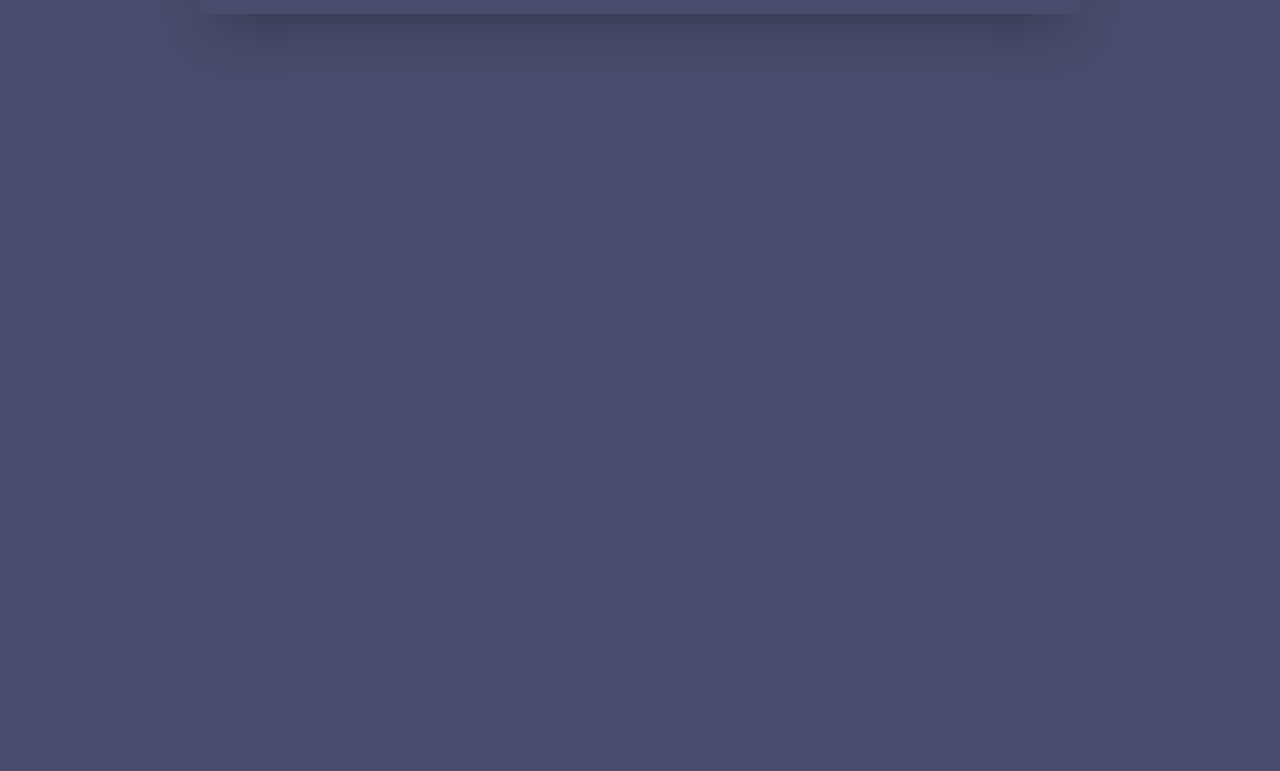
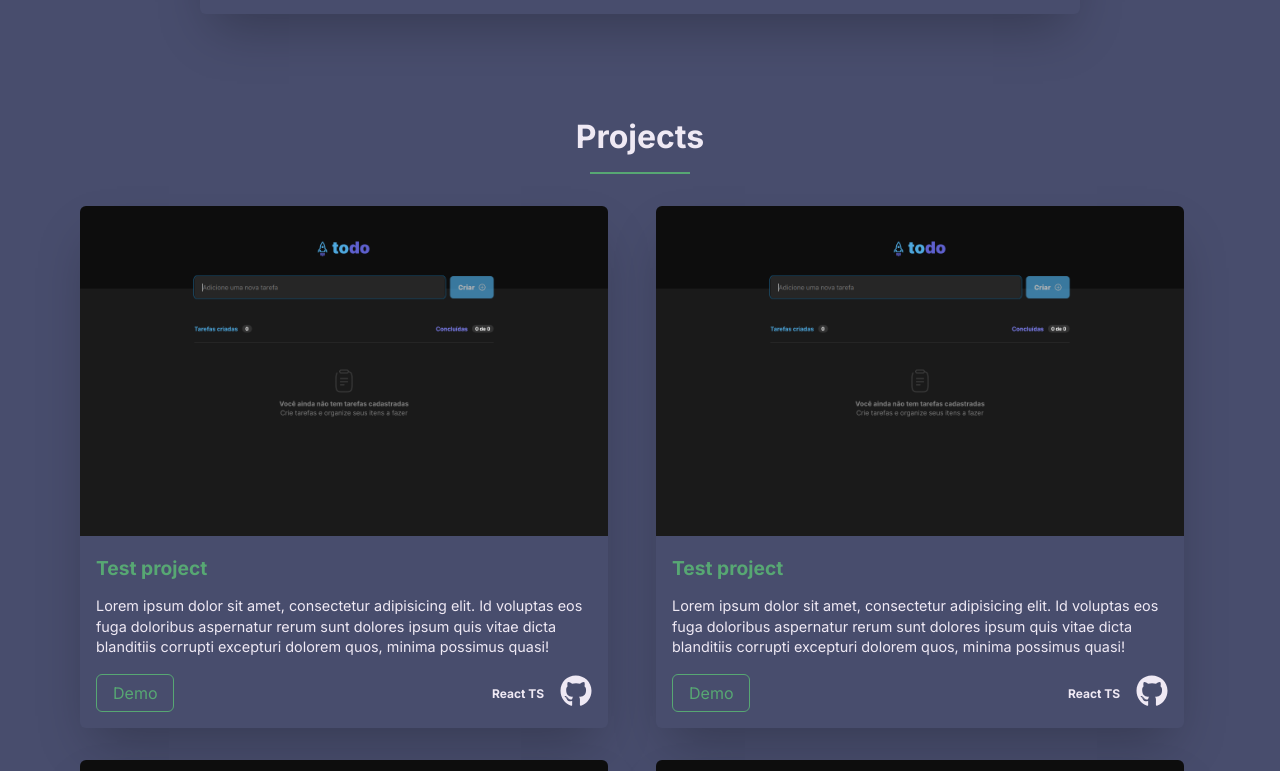
Before and after one commit to kdumagalhaes/hellocarlos, a React (Vite) app: page / in a window 1280 px wide. Shown: the part 1449-2220 px from the top of the page. Before the commit the page ends 1600 px from the top, so only its background shows below. Built offline with nearby package versions, Linux system fonts and the light colour scheme.

Commit message:
Add Projects section

```diff
--- a/src/App.tsx
+++ b/src/App.tsx
@@ -8,6 +8,7 @@ import { ThemeProvider } from 'styled-components'
 import { defaultTheme } from './themes/default'
 import { HeaderNav } from './components/Header/HeaderNav'
 import { AboutMe } from './components/AboutMe/AboutMe'
+import { Projects } from './components/Projects/Projects'
 
 function App() {
   return (
@@ -15,6 +16,7 @@ function App() {
       <HeaderNav />
       <Hero />
       <AboutMe />
+      <Projects />
       {/* <Wip /> */}
       <GlobalStyles />
     </ThemeProvider>
--- a/src/components/AboutMe/AboutMe.tsx
+++ b/src/components/AboutMe/AboutMe.tsx
@@ -4,7 +4,7 @@ import { Container, Bio } from './styles'
 // assets
 import ProfilePicture from '../../assets/images/profile-pic.webp'
 import { Button } from '../Button/Button'
-import {FaLinkedin, FaGithub} from 'react-icons/fa'
+import { FaLinkedin, FaGithub } from 'react-icons/fa'
 
 export function AboutMe() {
   return (
@@ -18,15 +18,16 @@ export function AboutMe() {
         />
         <div className="wrapper">
           <p className="paragraph">
-            Luso-Brazilian professional graduated in Advertising and
-            Software Development, passionate for <strong>Front-end development</strong>.
+            Luso-Brazilian professional graduated in Advertising and Software
+            Development, passionate for <strong>Front-end development</strong>.
           </p>
           <p className="paragraph">
             I am currently a mid-level Product Support Specialist working on the
-            VTEX IO, VTEX Store Framework, VTEX CMS and SRE at VTEX, which has allowed me to be directly
-            related to the vision and future of our main products, in addition
-            to being in direct contact with Front-end tools such as React Developer Tools, VTEX IO CLI (VTEX Toolbelt), JavaScript, React JS,
-            CSS, and many others.
+            VTEX IO, VTEX Store Framework, VTEX CMS and SRE at VTEX, which has
+            allowed me to be directly related to the vision and future of our
+            main products, in addition to being in direct contact with Front-end
+            tools such as React Developer Tools, VTEX IO CLI (VTEX Toolbelt),
+            JavaScript, React JS, CSS, and many others.
           </p>
           <p className="paragraph">
             Previously, I was responsible for managing the Physical Stores
@@ -39,8 +40,24 @@ export function AboutMe() {
           <div className="resume-social">
             <Button text="Resumé" />
             <ul>
-                <li><a href="https://www.linkedin.com/in/kdumagalhaes/" target='_blank'><FaLinkedin size={38} color='#EFE9F4' /></a></li>
-                <li><a href="https://github.com/kdumagalhaes" target='_blank'><FaGithub size={38} color='#EFE9F4' /></a></li>
+              <li>
+                <a
+                  href="https://www.linkedin.com/in/kdumagalhaes/"
+                  target="_blank"
+                  rel="noreferrer"
+                >
+                  <FaLinkedin size={38} color="#EFE9F4" />
+                </a>
+              </li>
+              <li>
+                <a
+                  href="https://github.com/kdumagalhaes"
+                  target="_blank"
+                  rel="noreferrer"
+                >
+                  <FaGithub size={38} color="#EFE9F4" />
+                </a>
+              </li>
             </ul>
           </div>
         </div>
--- a/src/components/AboutMe/styles.ts
+++ b/src/components/AboutMe/styles.ts
@@ -1,7 +1,7 @@
 import styled from 'styled-components'
 
 export const Container = styled.main`
-  height: 100vh;
+  height: 100%;
   padding-top: 4.4rem;
 
   @media (max-width: 480px) {
@@ -10,10 +10,10 @@ export const Container = styled.main`
 `
 
 export const Bio = styled.div`
-border-radius: 6px;
-padding: 1rem;
-margin: 1rem auto;
-max-width: 55rem;
+  border-radius: 6px;
+  padding: 1rem;
+  margin: 1rem auto;
+  max-width: 55rem;
   display: flex;
   gap: 2rem;
   box-shadow: 0 25px 50px -12px rgb(0 0 0 / 0.25);
@@ -44,6 +44,7 @@ max-width: 55rem;
 
   @media (max-width: 480px) {
     flex-direction: column;
+    box-shadow: none;
 
     .profile-pic {
       max-width: 100%;
--- a/src/components/Header/styles.ts
+++ b/src/components/Header/styles.ts
@@ -7,7 +7,7 @@ export const Container = styled.div`
   top: 0;
   width: 100%;
   box-shadow: 0 4px 6px -1px rgb(0 0 0 / 0.1), 0 2px 4px -2px rgb(0 0 0 / 0.1);
-  `
+`
 
 export const Header = styled.header`
   max-width: 70rem;
--- /dev/null
+++ b/src/components/Projects/Card/Card.tsx
@@ -0,0 +1,48 @@
+import { Container } from './styles'
+
+// assets
+import { FaGithub } from 'react-icons/fa'
+
+export interface CardProps {
+  title: string
+  description: string
+  url: string
+  language: string
+  thumbnail: string
+  repository: string
+}
+
+export function Card({
+  description,
+  language,
+  thumbnail,
+  title,
+  url,
+  repository,
+}: CardProps) {
+  return (
+    <Container>
+      <img src={thumbnail} alt={title} className="thumbnail" />
+      <div className="wrapper">
+        <p className="title">{title}</p>
+        <p className="description">{description}</p>
+        <div className="links-language">
+          <a href={url} className="url" target="_blank" rel="noreferrer">
+            Demo
+          </a>
+          <div className="techs">
+            <p className="language">{language}</p>
+            <a
+              href={repository}
+              className="repository"
+              target="_blank"
+              rel="noreferrer"
+            >
+              <FaGithub size={32} color="#EFE9F4" />
+            </a>
+          </div>
+        </div>
+      </div>
+    </Container>
+  )
+}
--- /dev/null
+++ b/src/components/Projects/Card/styles.ts
@@ -0,0 +1,61 @@
+import styled from 'styled-components'
+
+export const Container = styled.div`
+  border-radius: 6px;
+  box-shadow: 0 25px 50px -12px rgb(0 0 0 / 0.25);
+  max-width: 33rem;
+
+  .wrapper {
+    padding: 1rem;
+  }
+
+  .thumbnail {
+    max-width: 33rem;
+    border-top-right-radius: 6px;
+    border-top-left-radius: 6px;
+  }
+
+  .title {
+    font-weight: 700;
+    font-size: 1.2rem;
+    margin-bottom: 1rem;
+    color: ${(props) => props.theme['forest-green']};
+  }
+
+  .description {
+    font-size: 0.9rem;
+    line-height: 1.3rem;
+    margin-bottom: 1rem;
+  }
+
+  .links-language {
+    display: flex;
+    align-items: center;
+    justify-content: space-between;
+  }
+
+  .url {
+    padding: 0.5rem 1rem;
+    border: 1px solid ${(props) => props.theme['forest-green']};
+    border-radius: 6px;
+    color: ${(props) => props.theme['forest-green']};
+    text-decoration: none;
+  }
+
+  .techs {
+    display: flex;
+    align-items: center;
+    gap: 1rem;
+  }
+
+  .language {
+    font-size: 0.75rem;
+    font-weight: 700;
+  }
+
+  @media (max-width: 480px) {
+    .thumbnail {
+      width: 100%;
+    }
+  }
+`
--- /dev/null
+++ b/src/components/Projects/Projects.tsx
@@ -0,0 +1,67 @@
+import { SectionTitle } from '../SectionTitle/SectionTitle'
+import { Container, ProjectsGrid } from './styles'
+
+// components
+import { Card, CardProps } from './Card/Card'
+
+const projects: CardProps[] = [
+  {
+    description:
+      'Lorem ipsum dolor sit amet, consectetur adipisicing elit. Id voluptas eos fuga doloribus aspernatur rerum sunt dolores ipsum quis vitae dicta blanditiis corrupti excepturi dolorem quos, minima possimus quasi!',
+    language: 'React TS',
+    thumbnail: 'src/assets/thumbnails/todo-thumb.webp',
+    title: 'Test project',
+    url: '#',
+    repository: '#',
+  },
+  {
+    description:
+      'Lorem ipsum dolor sit amet, consectetur adipisicing elit. Id voluptas eos fuga doloribus aspernatur rerum sunt dolores ipsum quis vitae dicta blanditiis corrupti excepturi dolorem quos, minima possimus quasi!',
+    language: 'React TS',
+    thumbnail: 'src/assets/thumbnails/todo-thumb.webp',
+    title: 'Test project',
+    url: '#',
+    repository: '#',
+  },
+  {
+    description:
+      'Lorem ipsum dolor sit amet, consectetur adipisicing elit. Id voluptas eos fuga doloribus aspernatur rerum sunt dolores ipsum quis vitae dicta blanditiis corrupti excepturi dolorem quos, minima possimus quasi!',
+    language: 'React TS',
+    thumbnail: 'src/assets/thumbnails/todo-thumb.webp',
+    title: 'Test project',
+    url: '#',
+    repository: '#',
+  },
+  {
+    description:
+      'Lorem ipsum dolor sit amet, consectetur adipisicing elit. Id voluptas eos fuga doloribus aspernatur rerum sunt dolores ipsum quis vitae dicta blanditiis corrupti excepturi dolorem quos, minima possimus quasi!',
+    language: 'React TS',
+    thumbnail: 'src/assets/thumbnails/todo-thumb.webp',
+    title: 'Test project',
+    url: '#',
+    repository: '#',
+  },
+]
+
+export function Projects() {
+  return (
+    <Container>
+      <SectionTitle text="Projects" />
+      <ProjectsGrid>
+        {projects.map((project) => {
+          return (
+            <Card
+              key={project.title}
+              title={project.title}
+              description={project.description}
+              language={project.language}
+              thumbnail={project.thumbnail}
+              url={project.url}
+              repository={project.repository}
+            />
+          )
+        })}
+      </ProjectsGrid>
+    </Container>
+  )
+}
--- /dev/null
+++ b/src/components/Projects/styles.ts
@@ -0,0 +1,24 @@
+import styled from 'styled-components'
+
+export const Container = styled.div`
+  height: 100%;
+  padding: 4.4rem 0;
+
+  @media (max-width: 480px) {
+    padding: 1.1rem 0;
+  }
+`
+
+export const ProjectsGrid = styled.div`
+  max-width: 70rem;
+  margin: 1rem auto;
+  display: grid;
+  grid-template-columns: 1fr 1fr;
+  gap: 2rem;
+
+  @media (max-width: 480px) {
+    display: flex;
+    flex-direction: column;
+    padding: 0 1rem;
+  }
+`
--- a/src/components/SectionTitle/styles.ts
+++ b/src/components/SectionTitle/styles.ts
@@ -17,7 +17,7 @@ export const Title = styled.span`
 
 export const Bar = styled.span`
   margin-top: 1rem;
-  width: 5rem;
+  width: 100px;
   height: 2px;
   background-color: ${(props) => props.theme['forest-green']};
 `
```
Also changed, not shown: src/assets/thumbnails/todo-thumb.webp (added).
